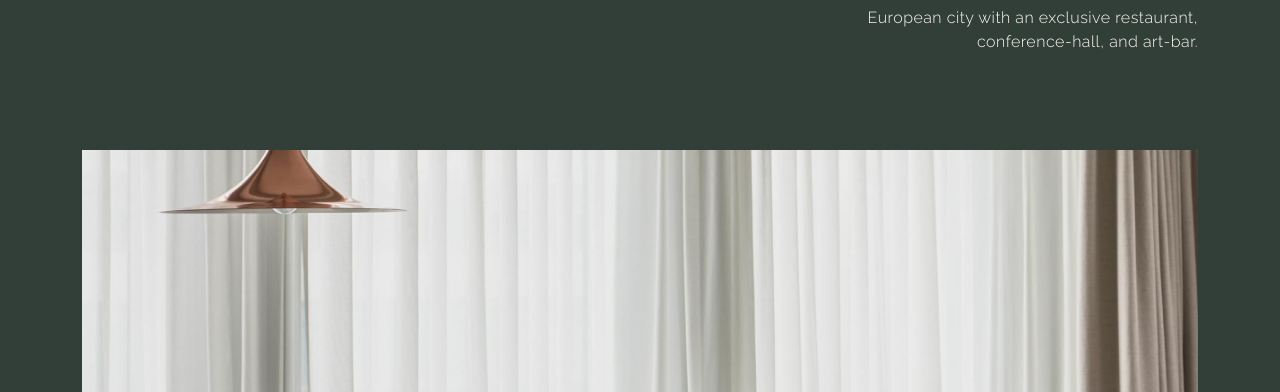
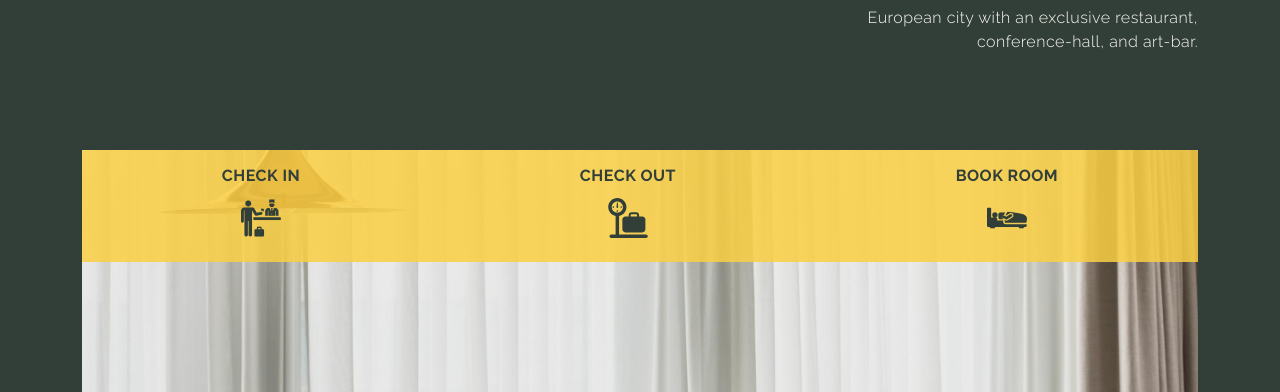
Before and after one commit to albertodefendi/demo_sim, a plain HTML site: page html/index.html in a window 1280 px wide. Shown: the part 408-800 px from the top of the page. Drawn offline with nearby package versions, Linux system fonts and the light colour scheme.

Commit message:
Quick actions added

```diff
--- a/css/landing_page.scss
+++ b/css/landing_page.scss
@@ -4,6 +4,16 @@ $secondary-color: #fcd043;
 $white: #fffcf6;
 $primary-font: "Raleway", sans-serif;
 $secondary-font: "Poiret One", sans-serif;
+$quick-actions-color: #fcd043d7;
+
+@mixin svg-icon($icon-url) {
+    background-image: url($icon-url);
+    background-size: contain;
+    background-repeat: no-repeat;
+    height: 40px;
+    width: 40px;
+    margin: 10px 0;
+}
 
 // Base styles
 body {
@@ -86,7 +96,7 @@ h1 {
     min-width: 300px;
     min-height: 300px;
     background-image: url(../assets/hotel_logo.png);
-    background-size:contain;
+    background-size: contain;
     background-repeat: no-repeat;
     margin-left: auto;
 }
@@ -96,7 +106,6 @@ h1 {
     min-height: 700px;
     background-image: url(../assets/rooms.png);
     background-size: cover;
-    padding: 0 9px;
 }
 
 #facilities {
@@ -122,3 +131,27 @@ h1 {
 .flex-4 {
     flex: 4;
 }
+
+#quick-actions {
+    background-color: $quick-actions-color;
+    height: 7rem;
+    div {
+        p {
+            font-weight: 700;
+            color: $primary-color;
+            margin: 0;
+        }
+    }
+}
+
+#icon-in {
+    @include svg-icon($icon-url: "../assets/check-in.svg");
+}
+
+#icon-out {
+    @include svg-icon($icon-url: "../assets/check-out.svg");
+}
+
+#icon-bed {
+    @include svg-icon($icon-url: "../assets/bed.svg");
+}
--- a/html/index.html
+++ b/html/index.html
@@ -72,7 +72,20 @@
             <div></div>
         </div>
         <div id="rooms-image">
-
+            <div class="d-flex align-items-center" id="quick-actions">
+                <div class="flex-fill text-center d-flex flex-column justify-content-center align-items-center" id="check-in">
+                    <p>CHECK IN</p>
+                    <div class="svg-icon" id="icon-in"></div>
+                </div>
+                <div class="flex-fill text-center d-flex flex-column justify-content-center align-items-center" id="check-out">
+                    <p>CHECK OUT</p>
+                    <div class="svg-icon" id="icon-out"></div>
+                </div>
+                <div class="flex-fill text-center d-flex flex-column justify-content-center align-items-center" id="book-room">
+                    <p>BOOK ROOM</p>
+                    <div class="svg-icon" id="icon-bed"></div>
+                </div>
+            </div>
         </div>
     </div>
 
```
Also changed, not shown: assets/bed.svg (added), assets/check-in.svg (added), assets/check-out.svg (added), css/landing_page.css, 1 other file.
